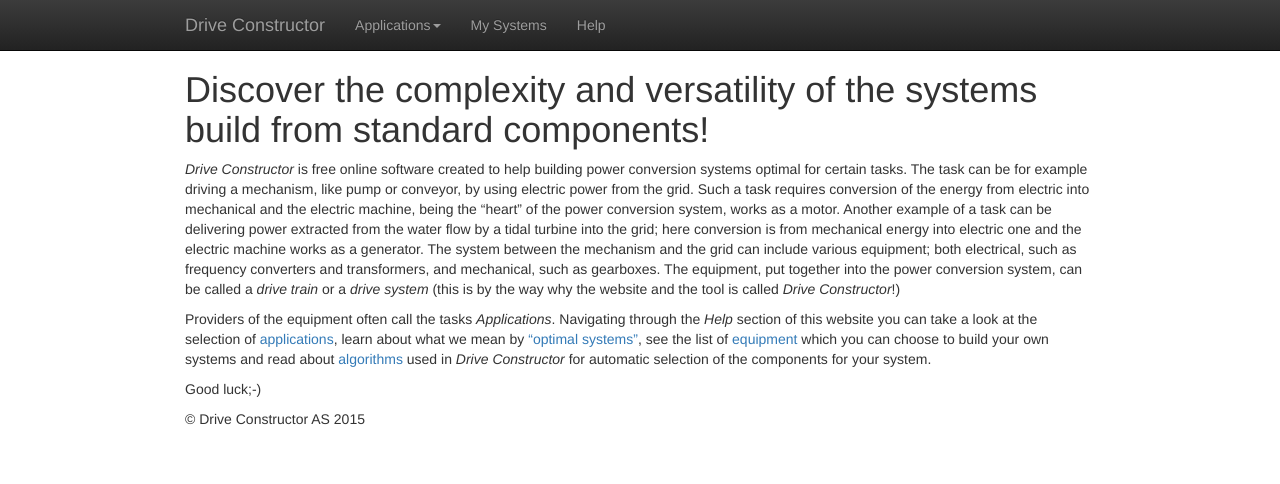
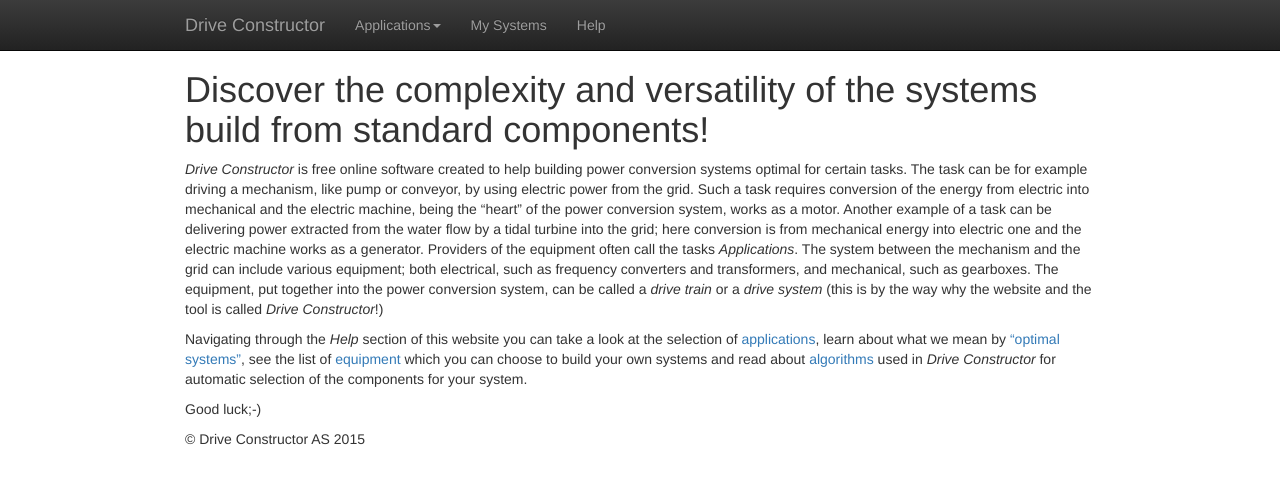
Before and after one commit to Alexey1Gavrilov/drive-constructor-site, a Jekyll site: the page built from help/about.md, in a window 1280 px wide. Shown: the top 484 px of the page. Built offline with Jekyll 4.4.1, drawn with Linux system fonts in a browser that asks for light colours.

Commit message:
Update about.md

```diff
--- a/help/about.md
+++ b/help/about.md
@@ -4,8 +4,8 @@
 
 # Discover the complexity and versatility of the systems build from standard components!
 
-*Drive Constructor* is free online software created to help building power conversion systems optimal for certain tasks. The task can be for example driving a mechanism, like pump or conveyor, by using electric power from the grid. Such a task requires conversion of the energy from electric into mechanical and the electric machine, being the "heart" of the power conversion system, works as a motor. Another example of a task can be delivering power extracted from the water flow by a tidal turbine into the grid; here conversion is from mechanical energy into electric one and the electric machine works as a generator. The system between the mechanism and the grid can include various equipment; both electrical, such as frequency converters and transformers, and mechanical, such as gearboxes. The equipment, put together into the power conversion system, can be called a *drive train* or a *drive system* (this is by the way why the website and the tool is called *Drive Constructor*!)
+*Drive Constructor* is free online software created to help building power conversion systems optimal for certain tasks. The task can be for example driving a mechanism, like pump or conveyor, by using electric power from the grid. Such a task requires conversion of the energy from electric into mechanical and the electric machine, being the "heart" of the power conversion system, works as a motor. Another example of a task can be delivering power extracted from the water flow by a tidal turbine into the grid; here conversion is from mechanical energy into electric one and the electric machine works as a generator. Providers of the equipment often call the tasks *Applications*. The system between the mechanism and the grid can include various equipment; both electrical, such as frequency converters and transformers, and mechanical, such as gearboxes. The equipment, put together into the power conversion system, can be called a *drive train* or a *drive system* (this is by the way why the website and the tool is called *Drive Constructor*!)
 
-Providers of the equipment often call the tasks *Applications*. Navigating through the *Help* section of this website you can take a look at the selection of [applications](applications/overview.html), learn about what we mean by ["optimal systems"](applications/overview.html), see the list of [equipment](equipment/equipment.html) which you can choose to build your own systems and read about [algorithms](algorithms/algorithms.html) used in *Drive Constructor* for automatic selection of the components for your system.
+Navigating through the *Help* section of this website you can take a look at the selection of [applications](applications/overview.html), learn about what we mean by ["optimal systems"](applications/overview.html), see the list of [equipment](equipment/equipment.html) which you can choose to build your own systems and read about [algorithms](algorithms/algorithms.html) used in *Drive Constructor* for automatic selection of the components for your system.
 
 Good luck;-)
```
